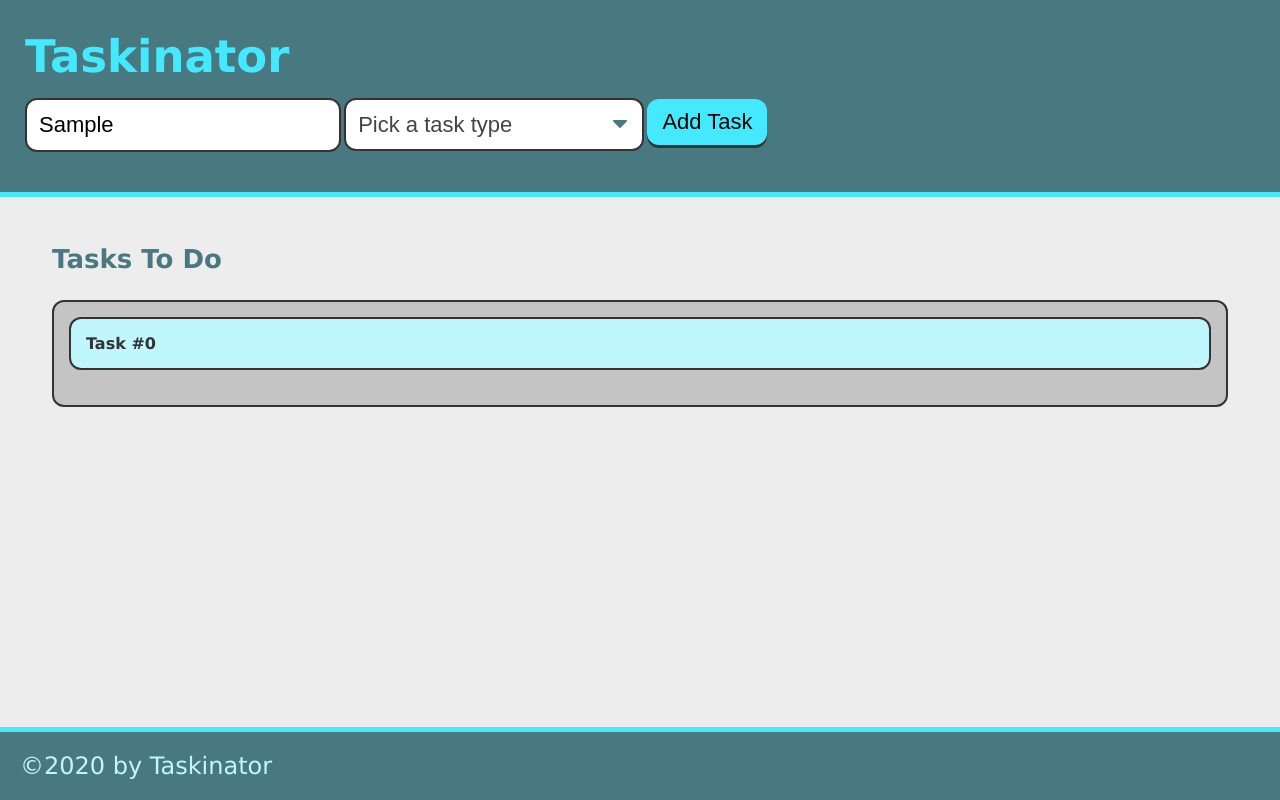
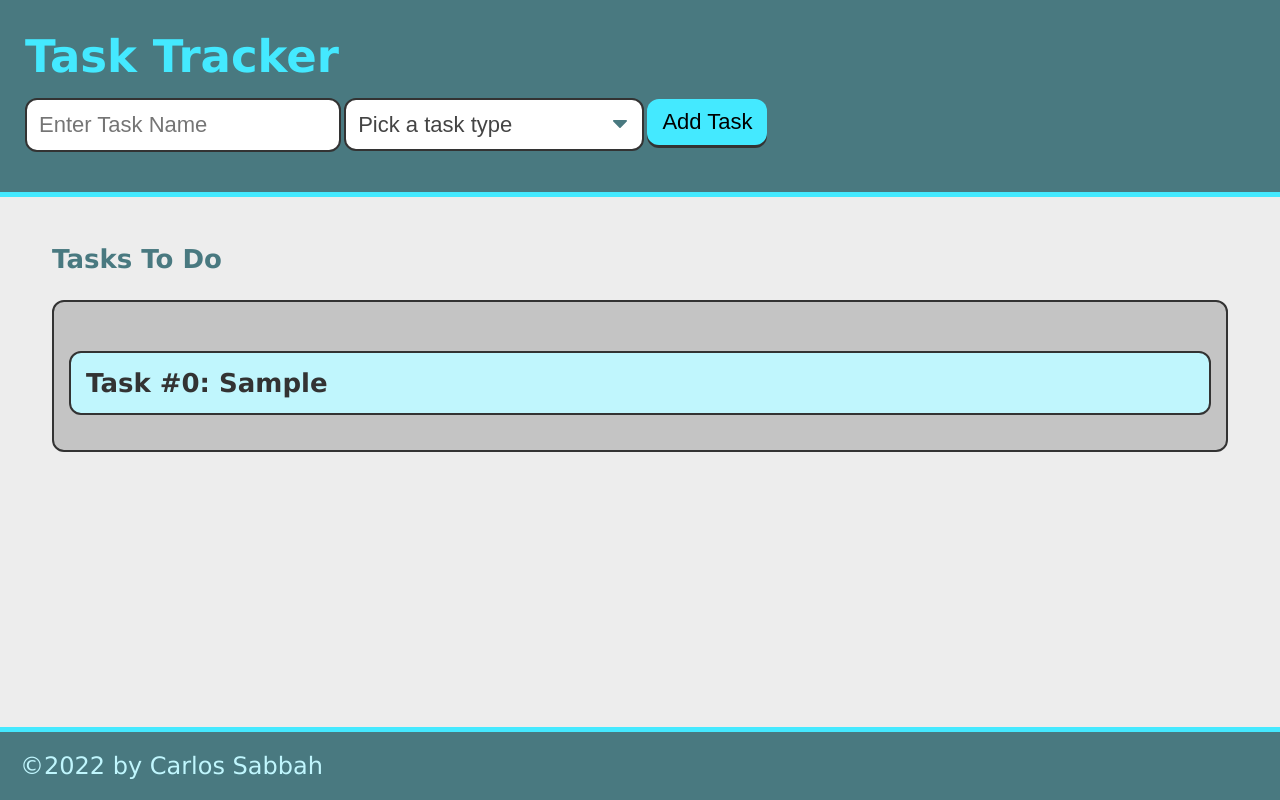
Before and after one commit to csabbah/Task-tracker, a plain HTML site: page index.html in a window 1280 px wide. Both pictures are taken after typing "Sample" into the empty fields and a click on the button "Add Task". Drawn offline with Linux system fonts and the light colour scheme.

Commit message:
Task submission is now fully functional

```diff
--- a/Assets/css/style.css
+++ b/Assets/css/style.css
@@ -103,6 +103,8 @@ footer {
 }
 
 .task-item {
+  display: flex;
+  flex-direction: column;
   color: var(--grey);
   padding: 15px 15px;
   border: 2px solid var(--grey);
--- a/Assets/js/script.js
+++ b/Assets/js/script.js
@@ -4,8 +4,15 @@ var taskListEl = document.querySelector('.task-list');
 
 var counter = 0;
 var createTask = () => {
-  var newTask = document.createElement('li');
-  newTask.innerHTML = `<li class="task-item">Task #${counter}</li>`;
+  var taskTypeInput = document.querySelector("select[name='task-type']").value;
+  var taskNameInput = document.querySelector("input[name='task-name']").value;
+
+  var listItemEl = document.createElement('li');
+  listItemEl.classList.add('task-item');
+  var newTask = document.createElement('div');
+  newTask.classList.add('task-info');
+  newTask.innerHTML = `<h4 class="task-item">Task #${counter}: ${taskNameInput}<span class='task-type'>${taskTypeInput}</span></h4>`;
+
   taskListEl.appendChild(newTask);
   counter++;
 };
@@ -14,4 +21,5 @@ formEl.addEventListener('submit', (e) => {
   e.preventDefault();
 
   createTask();
+  document.querySelector("input[name='task-name']").value = '';
 });
--- a/index.html
+++ b/index.html
@@ -9,7 +9,7 @@
   </head>
   <body>
     <header>
-      <h1 class="page-title">Taskinator</h1>
+      <h1 class="page-title">Task Tracker</h1>
       <form id="task-form">
         <div class="form-group">
           <input type="text" name="task-name" placeholder="Enter Task Name" />
@@ -31,7 +31,7 @@
         </h2>
       </section>
     </main>
-    <footer>&copy;2020 by Taskinator</footer>
+    <footer>&copy;2022 by Carlos Sabbah</footer>
     <script src="./Assets/js/script.js"></script>
   </body>
 </html>
```
